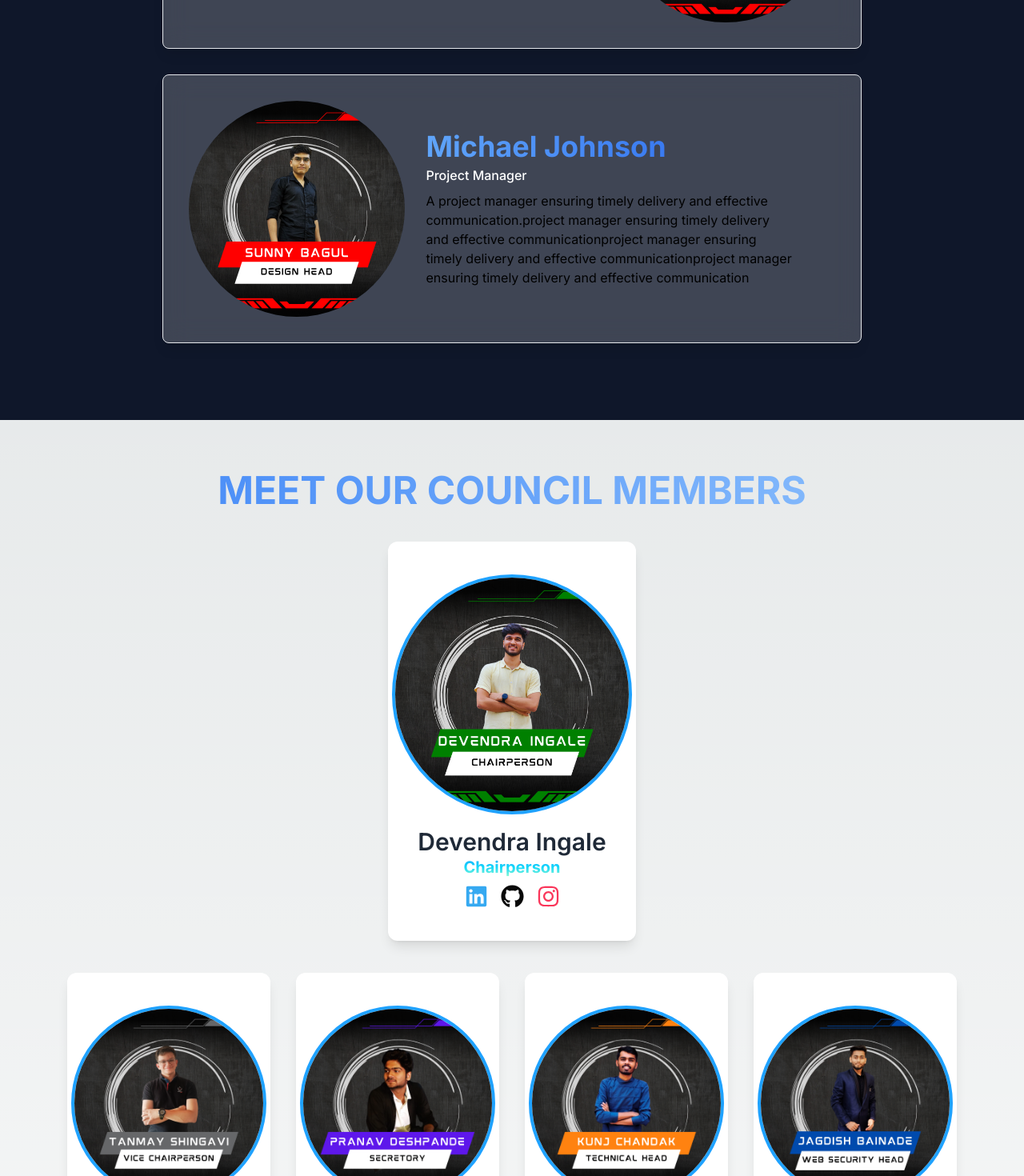
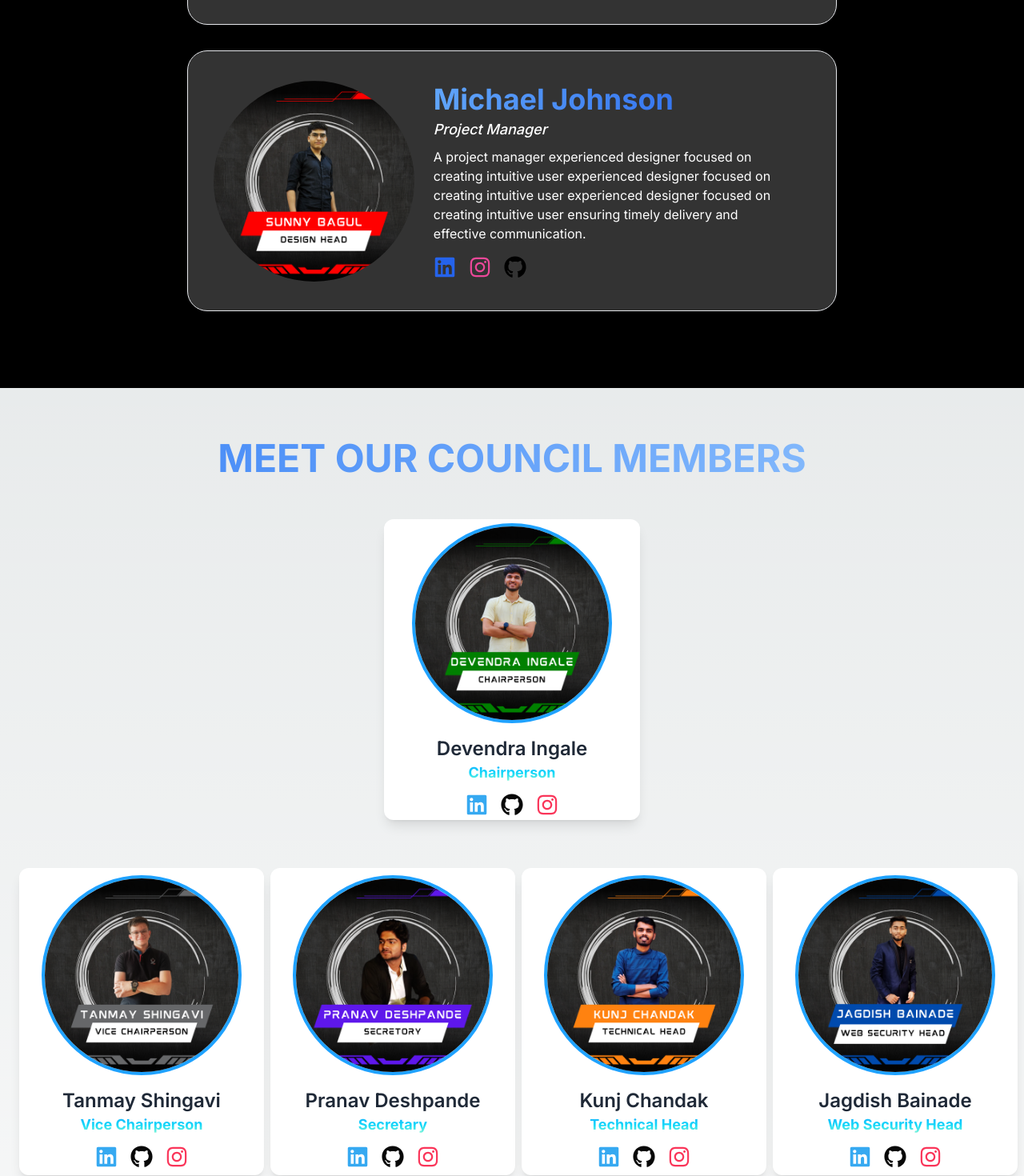
Before and after one commit to Kunj05/CyberWeb, a Next.js app: page /team in a window 1280 px wide. Shown: the part 900-2370 px from the top of the page at 80% size. Built offline with nearby package versions, Linux system fonts and the light colour scheme.

Commit message:
make the ui responsive

```diff
--- a/src/app/home/page.tsx
+++ b/src/app/home/page.tsx
@@ -14,8 +14,8 @@ const AboutPage: React.FC = () => {
       <div>
         <CyberHUBLanding/>
         <div className=" bg-white pb-20"><WebClubUI/></div>
+        <EventsCarousel/>
         <div ><NumbersThatMatter/></div>
-        <EventsCarousel/>
       </div>
     </div>
   );
--- a/src/app/team/glass.tsx
+++ b/src/app/team/glass.tsx
@@ -1,37 +1,54 @@
 import Image from "next/image";
+import { FaLinkedin, FaInstagram, FaGithub } from 'react-icons/fa';
 
 const cardsData = [
   {
     name: "John Doe",
     position: "Software Engineer",
-    description: "A passionate deproject manager ensuring timely delivery and effective communicationproject manager ensuring timely delivery and effective communicationveloper with expertise in web technologies.",
+    description: "A passionate developer with expertiseexperienced designer focused on creating intuitive user experienced designer focused on creating intuitive user experienced designer focused on creating intuitive user in web technologies.",
     image: "/sunny.png", // Replace with your image paths
+    socials: {
+      linkedin: "https://linkedin.com/in/johndoe",
+      instagram: "https://instagram.com/johndoe",
+      github: "https://github.com/johndoe",
+    },
   },
   {
     name: "Jane Smith",
     position: "UI/UX Designer",
-    description: "An experienced designer focused on creating intuitive user inteproject manager ensuring timely delivery and effective communicationproject manager ensuring timely delivery and effective communicationrfaces.",
+    description: "An experienced designer focused on creating intuitive us experienced designer focused on creating intuitive user experienced designer focused on creating intuitive user er interfaces.",
     image: "/sunny.png",
+    socials: {
+      linkedin: "https://linkedin.com/in/janesmith",
+      instagram: "https://instagram.com/janesmith",
+      github: "https://github.com/janesmith",
+    },
   },
   {
     name: "Michael Johnson",
     position: "Project Manager",
-    description: "A project manager ensuring timely delivery and effective communication.project manager ensuring timely delivery and effective communicationproject manager ensuring timely delivery and effective communicationproject manager ensuring timely delivery and effective communication",
+    description: "A project manager experienced designer focused on creating intuitive user experienced designer focused on creating intuitive user experienced designer focused on creating intuitive user  ensuring timely delivery and effective communication.",
     image: "/sunny.png",
+    socials: {
+      linkedin: "https://linkedin.com/in/michaeljohnson",
+      instagram: "https://instagram.com/michaeljohnson",
+      github: "https://github.com/michaeljohnson",
+    },
   },
 ];
 
 export default function GlassmorphismCards() {
   return (
-    <section className="py-16 bg-slate-900">
+    <section className="py-16 bg-black">
       <div className="container mx-auto px-4">
-        <h2 className="text-4xl font-bold text-center mb-12">Club Founder</h2>
-
+        <h2 className="text-5xl font-bold text-center mb-10 bg-clip-text bg-gradient-to-r from-blue-500 to-blue-300 text-transparent animate-fade-in">
+          Club Founder
+        </h2>
         {cardsData.map((card, index) => (
           <div
             key={index}
-            className={`flex items-center bg-white bg-opacity-20 backdrop-blur-lg border border-gray-200 rounded-lg shadow-lg p-6 mb-8 transition-transform duration-300 w-[70%] mx-auto ${
-              index % 2 === 0 ? 'flex-row' : 'flex-row-reverse'
+            className={`flex flex-col md:flex-row items-center bg-white bg-opacity-20 backdrop-blur-[7px] border border-gray-200 rounded-[25px] shadow-lg p-6 mb-8 transition-transform duration-300 w-full md:w-[65%] mx-auto ${
+              index % 2 === 0 ? 'md:flex-row' : 'md:flex-row-reverse'
             }`}
           >
             {/* Left Side: Image */}
@@ -39,17 +56,32 @@ export default function GlassmorphismCards() {
               <Image
                 src={card.image}
                 alt={card.name}
-                width={270} // Adjust size as needed
-                height={270} // Adjust size as needed
-                className="rounded-full" // Make the image circular
+                width={250} // Adjust size as needed
+                height={250} // Adjust size as needed
+                className="rounded-full w-full h-auto" // Make the image circular and responsive
               />
             </div>
 
             {/* Right Side: Text */}
             <div className="flex-1 p-4" style={{ flex: '0 0 60%' }}>
-              <h3 className="text-4xl font-bold text-transparent bg-clip-text bg-gradient-to-r from-blue-400 to-blue-600 mb-1">{card.name}</h3>
-              <p className="text-2lg font-medium text-white mb-2">{card.position}</p>
-              <p className="text-white-600">{card.description}</p>
+              <h3 className="text-4xl font-bold text-transparent bg-clip-text bg-gradient-to-r from-blue-400 to-blue-600 mb-1">
+                {card.name}
+              </h3>
+              <p className="text-lg font-medium text-white mb-2 italic">{card.position}</p>
+              <p className="text-white">{card.description}</p>
+
+              {/* Social Icons */}
+              <div className="flex space-x-4 mt-4">
+                <a href={card.socials.linkedin} target="_blank" rel="noopener noreferrer" className="text-blue-600 hover:text-blue-800">
+                  <FaLinkedin size={28} />
+                </a>
+                <a href={card.socials.instagram} target="_blank" rel="noopener noreferrer" className="text-pink-500 hover:text-pink-700">
+                  <FaInstagram size={28} />
+                </a>
+                <a href={card.socials.github} target="_blank" rel="noopener noreferrer" className="text-black hover:text-gray-900">
+                  <FaGithub size={28} />
+                </a>
+              </div>
             </div>
           </div>
         ))}
--- a/src/components/team/community-section.tsx
+++ b/src/components/team/community-section.tsx
@@ -1,5 +1,5 @@
 import Image from "next/image";
-import { FaLinkedin, FaTwitter, FaInstagram, FaGithub } from 'react-icons/fa';
+import { FaLinkedin, FaInstagram, FaGithub } from 'react-icons/fa';
 
 export default function CommunitySection() {
   const clubHead = {
@@ -26,7 +26,7 @@ export default function CommunitySection() {
     },
     {
       name: "Pranav Deshpande",
-      title: "Secretory",
+      title: "Secretary",
       image: "/pranav.png",
       socials: {
         linkedin: "#",
@@ -97,36 +97,34 @@ export default function CommunitySection() {
   ];
 
   return (
-    <section className="py-16 ">
-      <div className="container mx-auto px-1">
+    <section className="py-16">
+      <div className="container mx-auto px-4">
         <h2 className="text-5xl font-bold text-center mb-10 bg-clip-text bg-gradient-to-r from-blue-500 to-blue-300 text-transparent animate-fade-in">
           MEET OUR COUNCIL MEMBERS
         </h2>
 
         {/* Club Head */}
-        <div className="flex justify-center">
-          <div
-            className="flex flex-col border border-transparent rounded-xl text-center bg-white shadow-lg transition-transform transform hover:-translate-y-2"
-          >
-            <div className="px-1 py-10">
+        <div className="flex justify-center mb-12 p-3">
+          <div className="flex flex-col border border-transparent rounded-xl text-center bg-white shadow-lg transition-transform transform hover:-translate-y-2 w-full max-w-xs mx-2">
+            <div className="p-1">
               <Image
                 src={clubHead.image}
                 alt={clubHead.name}
-                width={300}
-                height={300}
+                width={250}
+                height={250}
                 className="rounded-full mx-auto mb-4 border-4 border-[#1FA2FF]"
               />
-              <h3 className="text-3xl font-semibold text-gray-800">{clubHead.name}</h3>
-              <p className="bg-gradient-to-b from-[#1FA2FF] via-[#12D8FA] to-[#A6FFCB] text-transparent bg-clip-text font-bold mb-2 text-xl">{clubHead.title}</p>
-              <div className="flex justify-center space-x-4 mt-auto">
+              <h3 className="text-2xl font-semibold text-gray-800">{clubHead.name}</h3>
+              <p className="bg-gradient-to-b from-[#1FA2FF] via-[#12D8FA] to-[#A6FFCB] text-transparent bg-clip-text font-bold mb-2 text-lg">{clubHead.title}</p>
+              <div className="flex justify-center space-x-4 mt-3">
                 <a href={clubHead.socials.linkedin} className="text-[#36a9f1] hover:-translate-y-1 transition-transform duration-300">
-                  <FaLinkedin size={29} />
+                  <FaLinkedin size={28} />
                 </a>
                 <a href={clubHead.socials.twitter} className="text-[#080808] hover:-translate-y-1 transition-transform duration-300">
-                  <FaGithub size={29} />
+                  <FaGithub size={28} />
                 </a>
                 <a href={clubHead.socials.instagram} className="text-[#fa365a] hover:-translate-y-1 transition-transform duration-300">
-                  <FaInstagram size={29} />
+                  <FaInstagram size={28} />
                 </a>
               </div>
             </div>
@@ -134,31 +132,31 @@ export default function CommunitySection() {
         </div>
 
         {/* Coordinators */}
-        <div className="grid grid-cols-1 md:grid-cols-2 lg:grid-cols-4 gap-8 mx-7 md:mx-20 mt-10">
+        <div className="grid grid-cols-1 sm:grid-cols-2 md:grid-cols-3 lg:grid-cols-4 gap-y-6 gap-x-2 mx-auto">
           {coordinators.map((member) => (
             <div
               key={member.name}
-              className="flex flex-col border border-transparent rounded-xl text-center bg-white shadow-lg transition-transform transform hover:-translate-y-2"
+              className="flex flex-col border border-transparent rounded-xl text-center bg-white shadow-lg transition-transform transform hover:-translate-y-2 w-full max-w-xs mx-2 mb-4"
             >
-              <div className="px-1 py-10">
+              <div className="p-2">
                 <Image
                   src={member.image}
                   alt={member.name}
-                  width={300}
-                  height={300}
+                  width={250}
+                  height={250}
                   className="rounded-full mx-auto mb-4 border-4 border-[#1FA2FF]"
                 />
-                <h3 className="text-3xl font-semibold text-gray-800">{member.name}</h3>
-                <p className="bg-gradient-to-b from-[#1FA2FF] via-[#12D8FA] to-[#A6FFCB] text-transparent bg-clip-text font-bold mb-2 text-xl">{member.title}</p>
-                <div className="flex justify-center space-x-4 mt-auto">
+                <h3 className="text-2xl font-semibold text-gray-800">{member.name}</h3>
+                <p className="bg-gradient-to-b from-[#1FA2FF] via-[#12D8FA] to-[#A6FFCB] text-transparent bg-clip-text font-bold mb-2 text-lg">{member.title}</p>
+                <div className="flex justify-center space-x-4 mt-3">
                   <a href={member.socials.linkedin} className="text-[#36a9f1] hover:-translate-y-1 transition-transform duration-300">
-                    <FaLinkedin size={29} />
+                    <FaLinkedin size={28} />
                   </a>
                   <a href={member.socials.twitter} className="text-[#080808] hover:-translate-y-1 transition-transform duration-300">
-                    <FaGithub size={29} />
+                    <FaGithub size={28} />
                   </a>
                   <a href={member.socials.instagram} className="text-[#fa365a] hover:-translate-y-1 transition-transform duration-300">
-                    <FaInstagram size={29} />
+                    <FaInstagram size={28} />
                   </a>
                 </div>
               </div>
--- a/src/components/team/team-section.tsx
+++ b/src/components/team/team-section.tsx
@@ -12,19 +12,19 @@ export default function TeamSection() {
   const teamMembers: TeamMember[] = [
     {
       name: "Rushi Balapure",
-      position: "",
+      position: "Founder",
       image: "/logo.png",
       details: "Dr. Chandak is a renowned expert in artificial intelligence and machine learning. With over 15 years of experience in both academia and industry, she leads our computer science department with a focus on cutting-edge research and innovative teaching methods."
     },
     {
       name: "Riddhi Kulkarni",
-      position: "",
+      position: "Co-Founder",
       image: "/logo.png",
       details: "Prof. Johnson is an award-winning engineer with multiple patents. He brings real-world experience to our engineering programs, emphasizing practical skills alongside theoretical knowledge."
     },
     {
       name: "Kaushik",
-      position: "",
+      position: "Technical Advisor",
       image: "/logo.png",
       details: "Dr. Chen is dedicated to enhancing student life on campus. With a background in psychology, she implements innovative programs to support student well-being and academic success."
     }
@@ -58,10 +58,8 @@ export default function TeamSection() {
         <div className="container mx-auto px-4 md:px-8 lg:px-16">
           <h2 className="text-4xl font-bold text-center mb-8 text-gray-800 animate-fade-in">Club Founder</h2>
           {teamMembers.map((member, index) => (
-            <div key={member.name} className="flex flex-col md:flex-row items-center md:items-start gap-6 mb-12 last:mb-0 mx-4 md:mx-8 lg:mx-16">
-              {index % 2 === 0 ? (
-                <>
-                  <div className="w-full md:w-1/3 flex justify-center md:justify-start">
+            <div key={member.name} className="flex flex-col md:flex-row items-center gap-4 mb-8 mx-auto max-w-xl md:max-w-full">
+              <div className="w-full flex justify-center mb-4 md:mb-0">
                 <Image
                   src={member.image}
                   alt={member.name}
@@ -77,27 +75,6 @@ export default function TeamSection() {
                 <p className="text-gray-600 mb-2">{member.position}</p>
                 <p className="text-gray-700">{member.details}</p>
               </div>
-                </>
-              ) : (
-                <>
-                  <div className="w-full md:w-2/3 order-2 md:order-1">
-                    <h3 className="text-2xl font-semibold mb-1 text-gray-900 animate-fade-in">
-                      {highlightInitials(member.name)}
-                    </h3>
-                    <p className="text-gray-600 mb-2">{member.position}</p>
-                    <p className="text-gray-700">{member.details}</p>
-                  </div>
-                  <div className="w-full md:w-1/3 flex justify-center md:justify-end order-1 md:order-2">
-                    <Image
-                      src={member.image}
-                      alt={member.name}
-                      width={200}
-                      height={200}
-                      className="rounded-full shadow-lg"
-                    />
-                  </div>
-                </>
-              )}
             </div>
           ))}
         </div>
```
Also changed, not shown: .anima/components.json (added), .anima/conventions.json (added), .anima/workspace.json (added), src/app/globals.css (line endings or trailing spaces), 1 other file (tests, documents, lock files or other folders). Lines whose indentation alone changed are shown as unchanged.
